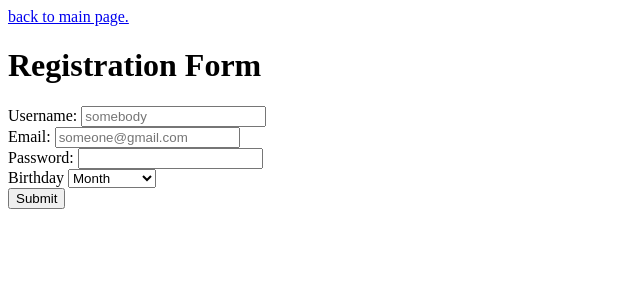
After one commit to artyomkulimov/home-website, a Flask app: page /form in a window 1280 px wide. The commit adds this page. Shown: the top 300 px of the page, without its empty margins (0-640 px from the left). Run offline with Flask 2, Linux system fonts and the light colour scheme.

Commit message:
what have you done

```diff
--- /dev/null
+++ b/templates/form.html
@@ -0,0 +1,44 @@
+<!DOCTYPE html>
+<html lang="en">
+<head>
+    <meta charset="UTF-8">
+    <meta http-equiv="X-UA-Compatible" content="IE=edge">
+    <meta name="viewport" content="width=device-width, initial-scale=1.0">
+    <title>Form</title>
+</head>
+<body>
+    <a href="/home">back to main page.</a></li>
+    <div id="form">
+        <h1>Registration Form</h1>
+        <form action="" method="">
+            <label for="username">Username:</label>
+            <input type="text" name="username" placeholder="somebody" required> <br>
+            <label for="mail">Email:</label>
+            <input type="text" name="email" placeholder="someone@gmail.com" required><br>
+            <label for="password">Password:</label>
+            <input type="password" name="password"required>
+
+            <div>
+                <label for="Month">Birthday</label>
+                <select name="Month">
+                    <option value="0" selected disabled>Month</option>
+                    <option value="jan">January</option>
+                    <option value="feb">Febuary</option>
+                    <option value="mar">March</option>
+                    <option value="apr">April</option>
+                    <option value="may">May</option>
+                    <option value="jun">June</option>
+                    <option value="jul">July</option>
+                    <option value="aug">August</option>
+                    <option value="sep">September</option>
+                    <option value="oct">October</option>
+                    <option value="nov">November</option>
+                    <option value="dec">December</option>
+                </select>
+            </div>
+            <button type="submit">Submit</button>
+        </form>
+    </div>
+
+</body>
+</html>
--- a/web_blog.py
+++ b/web_blog.py
@@ -7,15 +7,23 @@ app = Flask(__name__)
 @app.route("/home")
 @app.route("/")
 def home():
-    return "<h1> default homepage</h1>"
+    return render_template("about.html")
 
-@app.route("/about")
-def about():
-    return render_template("about.html")
+# @app.route("/about")
+# def about():
+
 
 @app.route("/credits")
 def credits():
     return render_template("credits.html")
 
+@app.route("/form")
+def form():
+    return render_template("form.html")
+
+@app.route("/updates")
+def updates():
+    return render_template("updates.html")
+
 if __name__ == "__main__":
     app.run(debug=True)
```
Also changed, not shown: templates/about.html (+24 -17 lines), templates/credits.html (+14 -1 lines), templates/updates.html (added, +31 -0 lines), images/bitcoin.png (renamed from templates/bitcoin.png).
